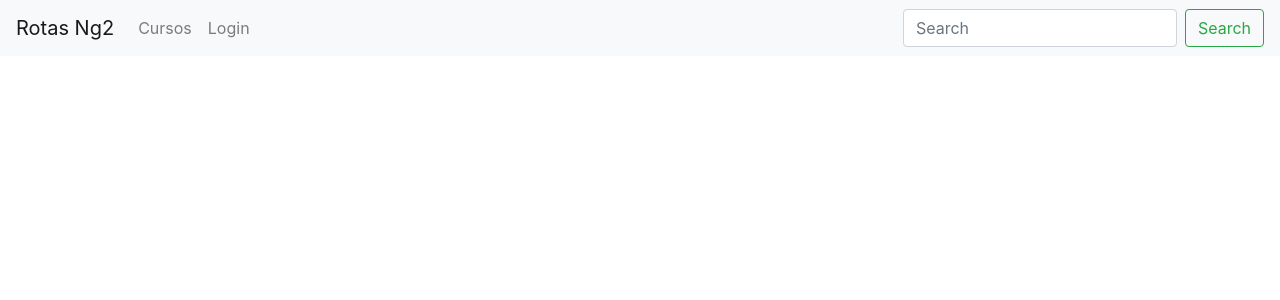
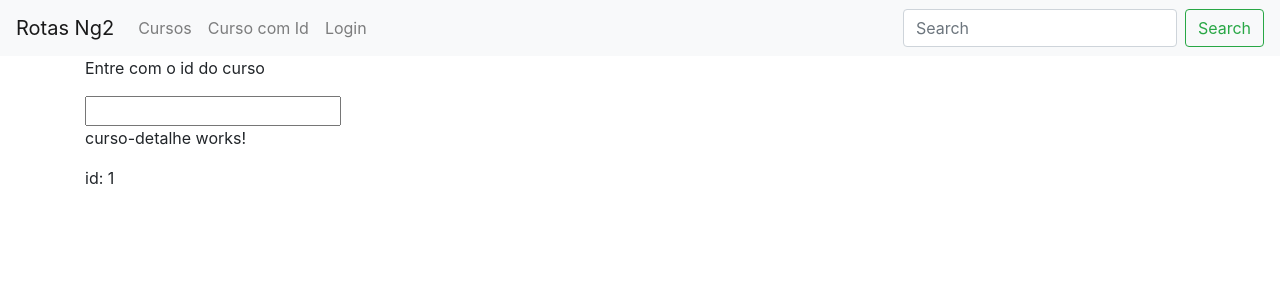
Before and after one commit to thonecardoso/angular-rotas, an Angular app: page /curso/1 in a window 1280 px wide. Before the commit this address led to /. Shown: the top 300 px of the page. Built offline with nearby package versions, Linux system fonts and the light colour scheme.

Commit message:
Curso Angular #53: Rotas: Definindo e extraindo parâmetros de roteamento

```diff
--- a/src/app/app-routing.module.ts
+++ b/src/app/app-routing.module.ts
@@ -3,10 +3,12 @@
 import {HomeComponent} from './home/home.component';
 import {CursosComponent} from './cursos/cursos.component';
 import {LoginComponent} from './login/login.component';
+import {CursoDetalheComponent} from './curso-detalhe/curso-detalhe.component';
 
 const routes: Routes = [
   {path: '', component: HomeComponent},
   {path: 'cursos', component: CursosComponent},
+  {path: 'curso/:id', component: CursoDetalheComponent},
   {path: 'login', component: LoginComponent}
 ];
 
--- a/src/app/app.component.html
+++ b/src/app/app.component.html
@@ -11,6 +11,9 @@
         <a class="nav-link" routerLink="/cursos">Cursos</a>
       </li>
       <li routerLinkActive="active" class="nav-item">
+        <a class="nav-link" [routerLink]="['curso', idCurso.value]" >Curso com Id</a>
+      </li>
+      <li routerLinkActive="active" class="nav-item">
         <a class="nav-link " routerLink="/login">Login</a>
       </li>
     </ul>
@@ -20,6 +23,9 @@
     </form>
   </div>
 </nav>
+
 <div class="container">
+  <p>Entre com o id do curso</p>
+  <input #idCurso>
   <router-outlet></router-outlet>
 </div>
--- a/src/app/app.module.ts
+++ b/src/app/app.module.ts
@@ -7,13 +7,15 @@
 import { LoginComponent } from './login/login.component';
 import { CursosComponent } from './cursos/cursos.component';
 import { NgbModule } from '@ng-bootstrap/ng-bootstrap';
+import { CursoDetalheComponent } from './curso-detalhe/curso-detalhe.component';
 
 @NgModule({
   declarations: [
     AppComponent,
     HomeComponent,
     LoginComponent,
-    CursosComponent
+    CursosComponent,
+    CursoDetalheComponent
   ],
   imports: [
     BrowserModule,
--- /dev/null
+++ b/src/app/curso-detalhe/curso-detalhe.component.html
@@ -0,0 +1,5 @@
+<p>curso-detalhe works!</p>
+
+<div>
+  id: {{id}}
+</div>
--- /dev/null
+++ b/src/app/curso-detalhe/curso-detalhe.component.ts
@@ -0,0 +1,23 @@
+import { Component, OnInit } from '@angular/core';
+import {ActivatedRoute} from "@angular/router";
+
+@Component({
+  selector: 'app-curso-detalhe',
+  templateUrl: './curso-detalhe.component.html',
+  styleUrls: ['./curso-detalhe.component.scss']
+})
+export class CursoDetalheComponent implements OnInit {
+
+  id!: string;
+
+  constructor(private route: ActivatedRoute) {
+    console.log(this.route);
+    this.route.params.subscribe(
+      ((value: any) => this.id = value.id)
+    );
+  }
+
+  ngOnInit(): void {
+  }
+
+}
```
Also changed, not shown: src/app/curso-detalhe/curso-detalhe.component.scss (added), 1 other file (tests, documents, lock files or other folders).
